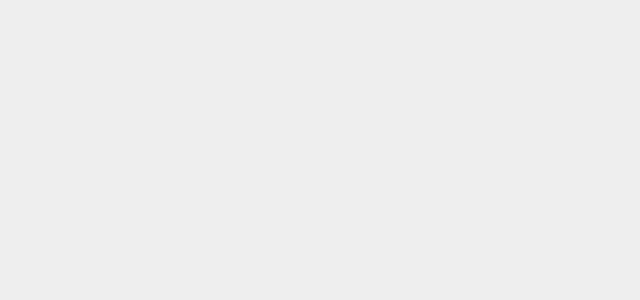
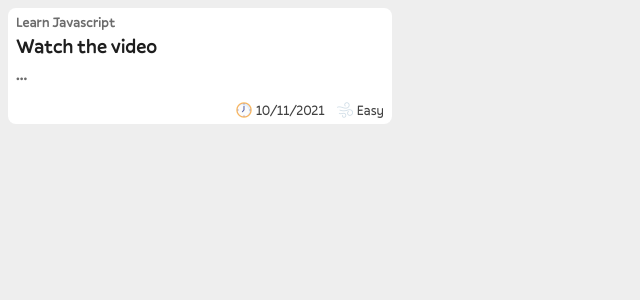
Before and after one commit to steezydev/DofTrack, a React (Vite) app: page / in a window 1280 px wide. Shown: the top 300 px of the page, without its empty margins (0-640 px from the left). Built offline with nearby package versions, Linux system fonts and the light colour scheme.

Commit message:
Task Full modal window component

```diff
--- a/src/App.tsx
+++ b/src/App.tsx
@@ -5,15 +5,38 @@ import Goal from "./components/Goals/Goal";
 import Activity from "./components/Activity/Activity";
 import TaskActive from "./components/Tasks/TaskActive";
 import TaskFinished from "./components/Tasks/TaskFinished";
+import TaskFull from "./components/Tasks/TaskFull";
 
 function App() {
+  const [taskModal, setTaskModal] = useState({
+    show: false,
+    taskId: "",
+  });
+
+  const openModal = (taskId: string) => {
+    setTaskModal({ show: true, taskId });
+  };
+
+  const closeModal = () => {
+    setTaskModal({ show: false, taskId: "" });
+  };
+
   return (
     <div className="App bg-back flex gap-4 p-2">
-      {/*<TaskActive id='123' title='Watch the video' goalTitle='Learn Javascript' isMore={true} deadline='10/11/2021' difficulty='easy'/>*/}
+      <TaskActive
+        id="123"
+        title="Watch the video"
+        goalTitle="Learn Javascript"
+        isMore={true}
+        deadline="10/11/2021"
+        difficulty="easy"
+        openModal={openModal}
+      />
       {/*<GoalFinished id='123' title="Learn Javascript" days={21} gems={3000}/>*/}
       {/*<Goal id='123' title="Learn Javascript" percent={50} gems={3000} goalGems={6000}/>*/}
       {/*<Activity id='123' title='Do the project' goalTitle="Learn Javascript" timeSpent="1h 21min" difficulty="easy"/>*/}
       {/*<TaskFinished id='123' gems={2} title='Watch the video' goalTitle='Learn Javascript' isMore={true} deadline='10/11/2021' difficulty='easy'/>*/}
+      {taskModal.show && <TaskFull closeModal={closeModal} taskId={taskModal.taskId}/>}
     </div>
   );
 }
--- a/src/components/Buttons/ButtonComplete.tsx
+++ b/src/components/Buttons/ButtonComplete.tsx
@@ -1,9 +1,20 @@
-import React from 'react'
+import React from "react";
 
-export default function ButtonComplete() {
+interface IProps {
+  action?: any;
+}
+
+export default function ButtonComplete({action}: IProps) {
   return (
-    <div>
-
+    <div
+      className={`container cursor-pointer rounded-xl grid place-items-center max-w-[11rem] bg-green`}
+      onClick={action}
+    >
+      <div className="p-2">
+        <span className="font-medium text-white select-none">
+          Complete
+        </span>
+      </div>
     </div>
-  )
+  );
 }
--- a/src/components/Tasks/TaskActive.tsx
+++ b/src/components/Tasks/TaskActive.tsx
@@ -9,6 +9,7 @@ interface IProps {
   isMore: boolean;
   deadline: string;
   difficulty: Difficulties;
+  openModal: any
 }
 
 export default function TaskActive({
@@ -18,9 +19,10 @@ export default function TaskActive({
   isMore,
   deadline,
   difficulty,
+  openModal
 }: IProps) {
   return (
-    <div className="container rounded-lg max-w-sm bg-white pt-1">
+    <div className="container rounded-lg max-w-sm bg-white pt-1" onClick={openModal}>
       <div className="px-2 pb-1">
         <div className="flex flex-col mb-3">
           <span className="text-grey-darker font-medium text-sm">
--- /dev/null
+++ b/src/components/Tasks/TaskFull.tsx
@@ -0,0 +1,52 @@
+import Deadline from "../Deadline/Deadline";
+import DifficultyBadge from "../DifficultyBadge/DifficultyBadge";
+import { Difficulties } from "../../types/difficulties";
+import ButtonComplete from "../Buttons/ButtonComplete";
+
+interface IProps {
+  taskId: string
+  closeModal: any
+}
+
+export default function TaskFull({taskId, closeModal}: IProps) {
+  return (
+    <div className="min-w-screen h-screen fixed left-0 top-0 flex justify-center items-center inset-0 z-50">
+      <div className="absolute bg-black opacity-80 inset-0 z-0" onClick={closeModal}></div>
+      <div className="w-full max-w-lg p-1 px-2 relative mx-auto my-auto rounded-lg shadow-lg bg-white ">
+        <div className="flex flex-col mb-1">
+          <span className="text-grey-darker font-medium text-sm">
+            Learn Javascript
+          </span>
+          <span className="font-medium text-black text-3xl">
+            Watch a youtube video
+          </span>
+        </div>
+        <div className="flex row gap-2">
+          <Deadline time={"10/11/2021"} />
+          <DifficultyBadge difficulty={"hard"} />
+        </div>
+        <div className="text-lg mt-5 text-black">
+          <p className="mb-3">
+            Watch a video related to JS development. Lorem ipsum dolor sit amet,
+            consectetur adipiscing elit. Quisque ullamcorper accumsan urna ut
+            accumsan.
+          </p>
+          <p className="mb-3">
+            Sed hendrerit diam vel justo iaculis tristique eget a lacus. Duis
+            gravida dui eget efficitur fermentum.
+          </p>
+          <a
+            className="text-blue"
+            href="https://tailwindcss.com/docs/transition-property"
+            target={'_blank'}
+          >
+            https://tailwindcss.com/docs/transition-property
+          </a>
+        </div>
+        <div className="mt-20 mb-1 grid place-items-end">
+          <ButtonComplete />
+        </div>
+      </div>
+    </div>
+  );
+}
```
